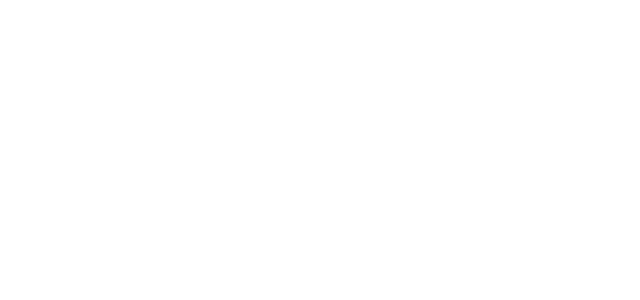
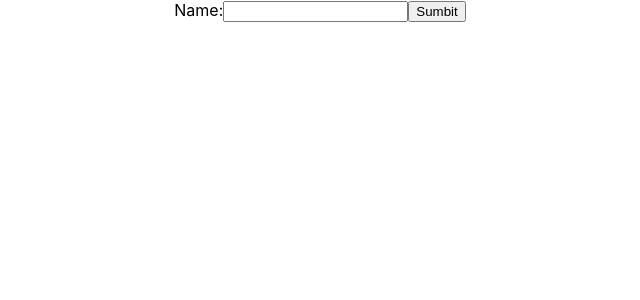
Before and after one commit to snowleopardAlexa/patient-form, a React (Create React App) app in the folder patient-form/: page / in a window 1280 px wide. Shown: the top 300 px of the page, without its empty margins (320-960 px from the left). Built offline with nearby package versions, Linux system fonts and the light colour scheme.

Commit message:
import patient from in App.js

```diff
--- a/patient-form/src/App.js
+++ b/patient-form/src/App.js
@@ -1,10 +1,11 @@
 import React from 'react';
 import './App.css';
+import PatientForm from './PatientForm';
 
 function App() {
   return (
     <div className="App">
-
+      <PatientForm />
     </div>
   );
 }
```
